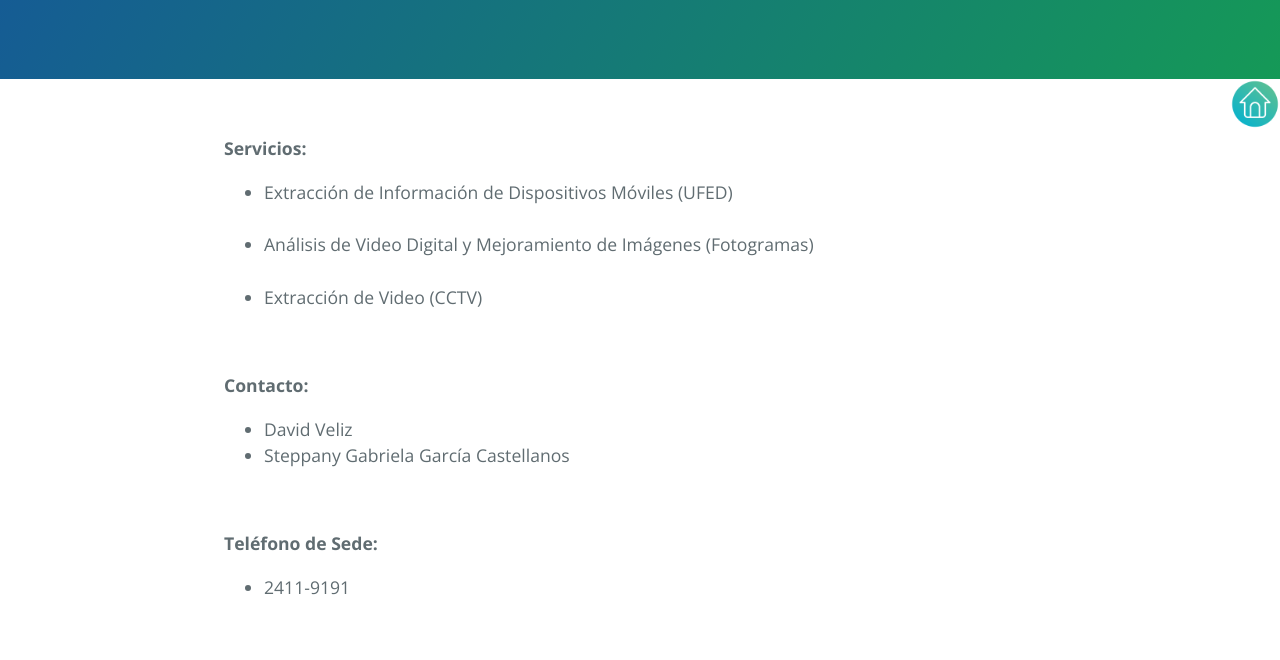
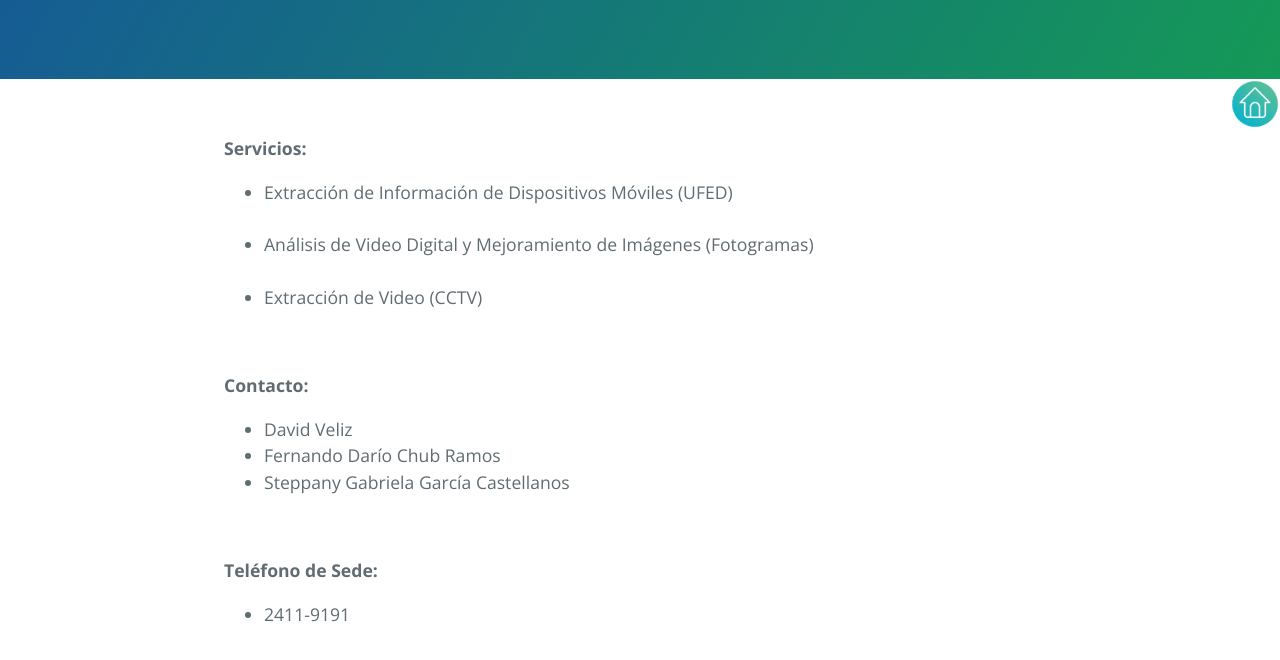
Before and after one commit to uatgt7/uat, a plain HTML site: page peten.html in a window 1280 px wide. Shown: the part 188-848 px from the top of the page. Drawn offline with nearby package versions, Linux system fonts and the light colour scheme.

Commit message:
Update peten.html

```diff
--- a/peten.html
+++ b/peten.html
@@ -37,6 +37,7 @@
 	<p align="justify"> <b> Contacto: </b> <br>
 		<ul>
 			<li> David Veliz  </li>
+			<li> Fernando Darío Chub Ramos </li>
 			<li> Steppany Gabriela García Castellanos </li>
 		</ul>
 	</p>
```
